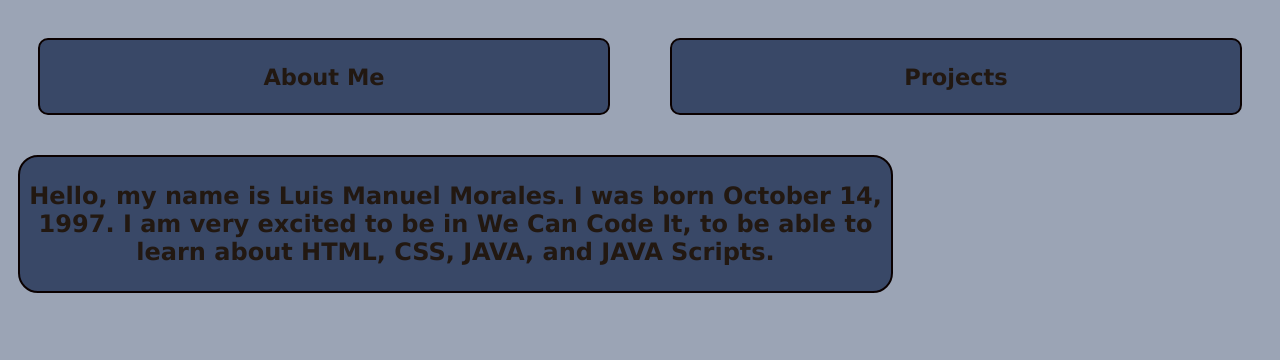
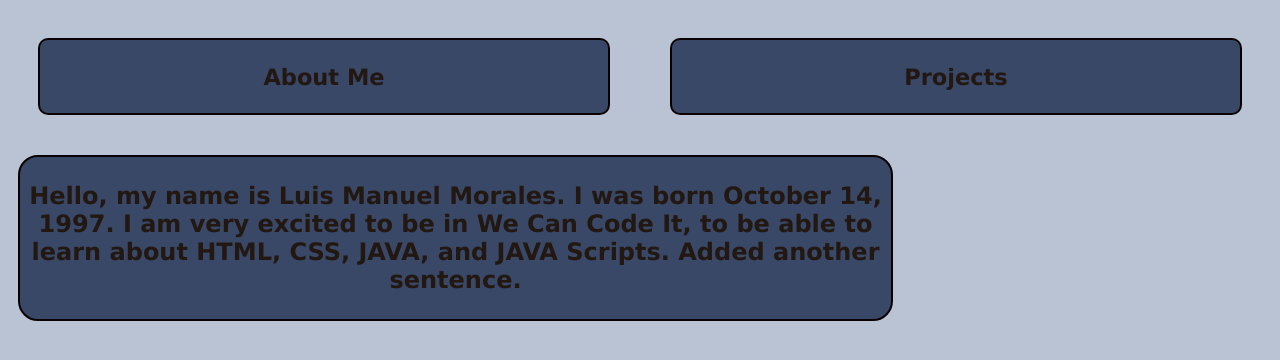
Before and after one commit to SupWova/supwova.github.io, a plain HTML site: page index.html in a window 1280 px wide. Drawn offline with Linux system fonts and the light colour scheme.

Commit message:
Second commit

```diff
--- a/index.html
+++ b/index.html
@@ -20,7 +20,7 @@
 </head>
 <body>
     <div class="bio">
-        <h2> Hello, my name is Luis Manuel Morales. I was born October 14, 1997. I am very excited to be in We Can Code It, to be able to learn about HTML, CSS, JAVA, and JAVA Scripts. </h2>
+        <h2> Hello, my name is Luis Manuel Morales. I was born October 14, 1997. I am very excited to be in We Can Code It, to be able to learn about HTML, CSS, JAVA, and JAVA Scripts. Added another sentence. </h2>
     </div>
 </body>
 </html
--- a/style.css
+++ b/style.css
@@ -1,5 +1,5 @@
 body {
-    background-color: #9BA4B5;
+    background-color: #b9c3d4;
     color: #221811;
     font-family: Verdana, Arial, sans-serif;
 }
```
